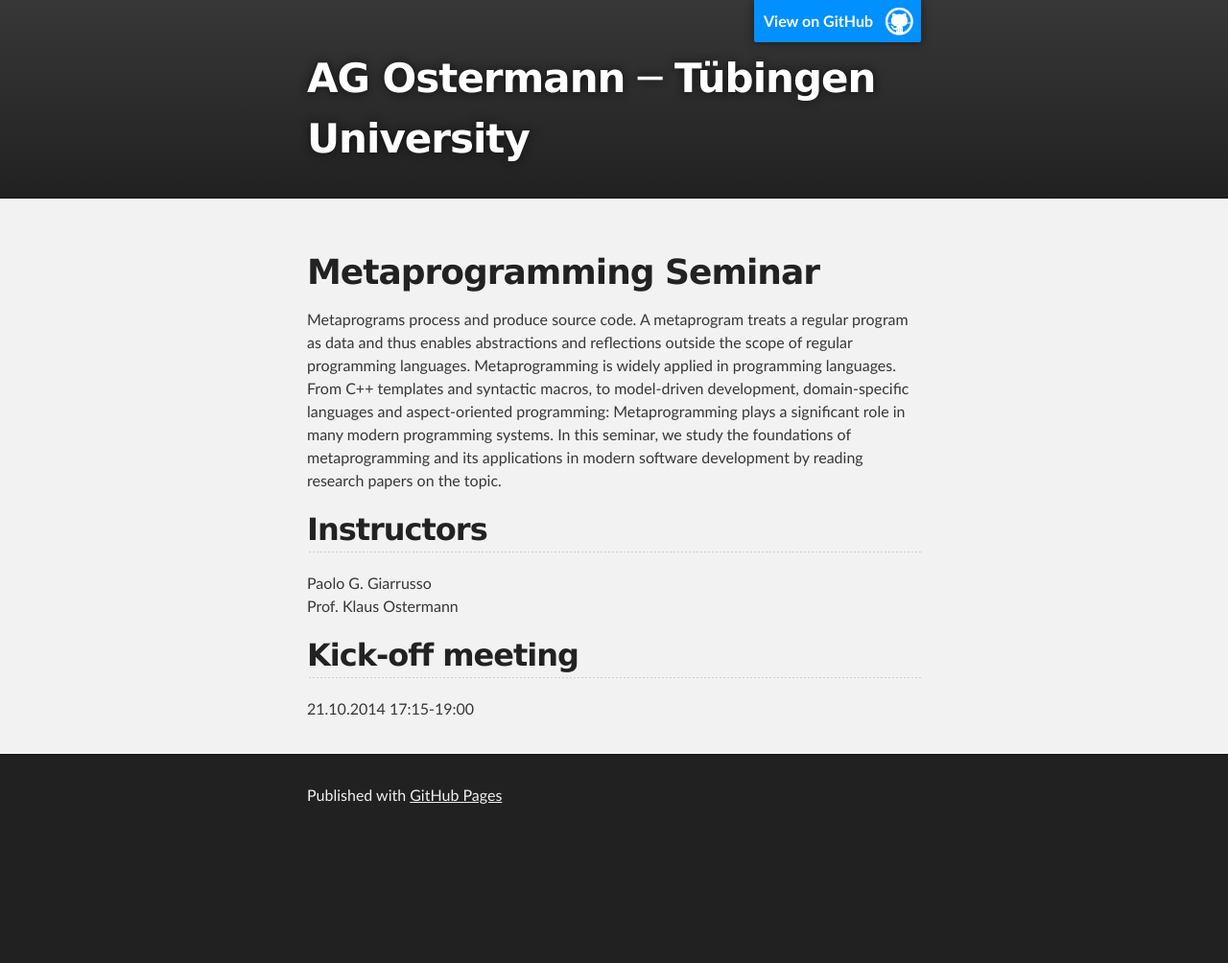
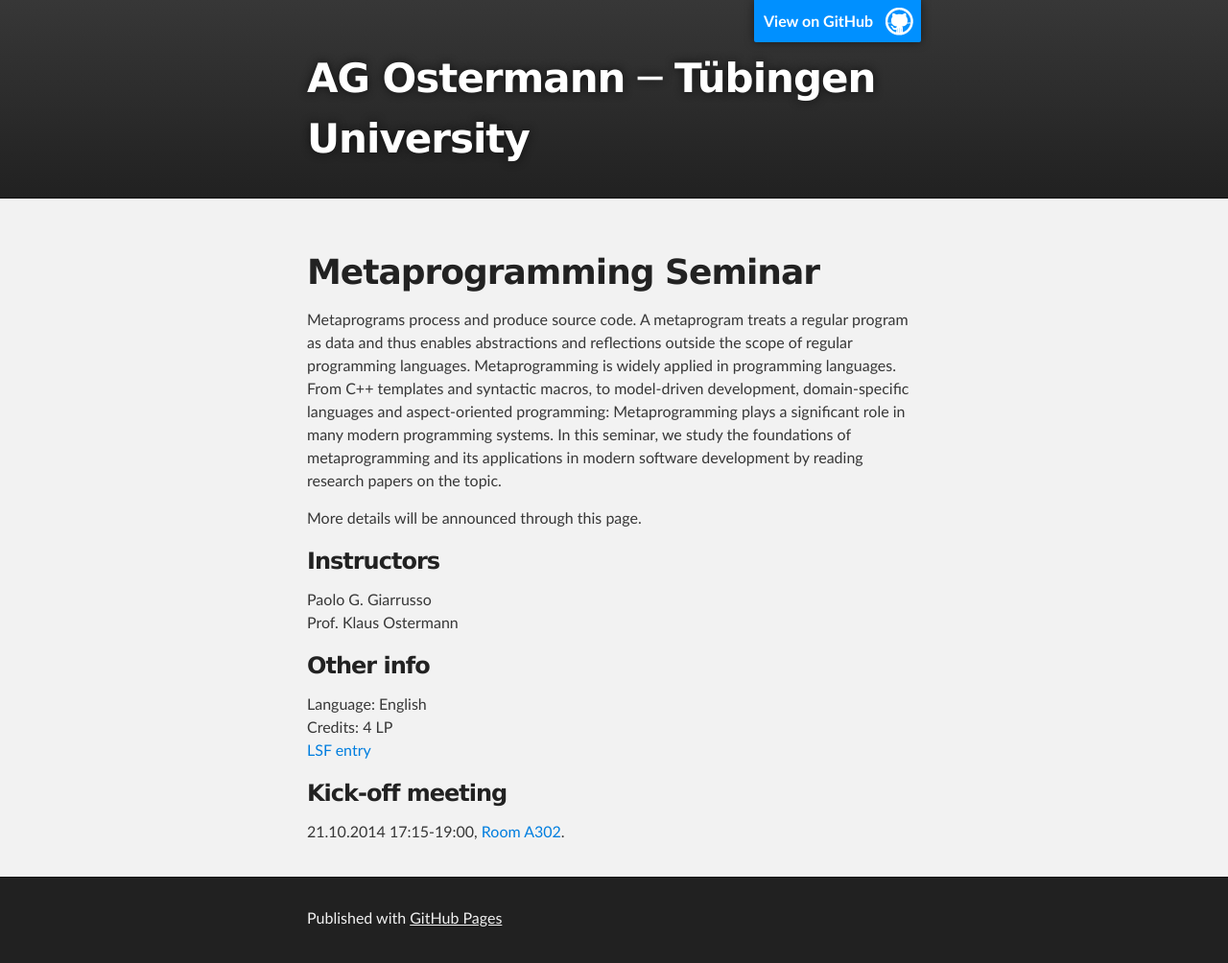
Before and after one commit to ps-mr/ps-mr.github.io, a Jekyll site: the page built from ws14-metaprogramming.md, in a window 1280 px wide. Shown: the whole page at 96% size. Built offline with Jekyll 4.4.1, drawn with Linux system fonts in a browser that asks for light colours; before the commit the page ends 900 px from its top, so only the background shows below that.

Commit message:
Metaprogramming seminar page

```diff
--- a/ws14-metaprogramming.md
+++ b/ws14-metaprogramming.md
@@ -6,11 +6,18 @@
 
 Metaprograms process and produce source code. A metaprogram treats a regular program as data and thus enables abstractions and reflections outside the scope of regular programming languages. Metaprogramming is widely applied in programming languages. From C++ templates and syntactic macros, to model-driven development, domain-specific languages and aspect-oriented programming: Metaprogramming plays a significant role in many modern programming systems. In this seminar, we study the foundations of metaprogramming and its applications in modern software development by reading research papers on the topic.
 
-## Instructors
+More details will be announced through this page.
+
+### Instructors
 
 Paolo G. Giarrusso
 Prof. Klaus Ostermann
 
-## Kick-off meeting
+### Other info
+Language: English
+Credits: 4 LP
+[LSF entry](http://campus.verwaltung.uni-tuebingen.de/lsfpublic/rds?state=verpublish&status=init&vmfile=no&publishid=114223&moduleCall=webInfo&publishConfFile=webInfo&publishSubDir=veranstaltung)
 
-21.10.2014 17:15-19:00
+### Kick-off meeting
+
+21.10.2014 17:15-19:00, [Room A302](http://campus.verwaltung.uni-tuebingen.de/lsfpublic/rds?state=verpublish&status=init&vmfile=no&moduleCall=webInfo&publishConfFile=webInfoRaum&publishSubDir=raum&keep=y&raum.rgid=2786).
```
